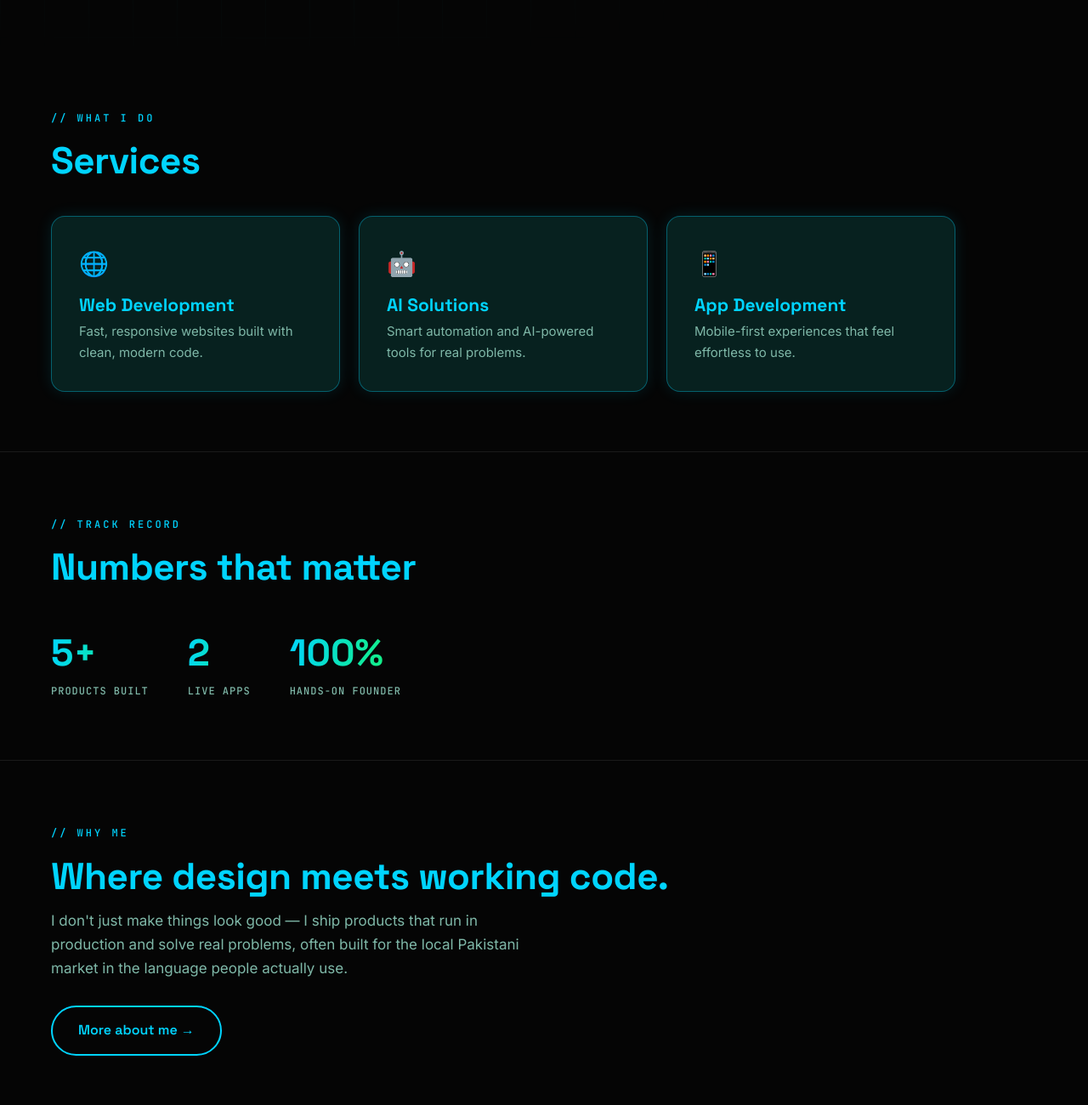
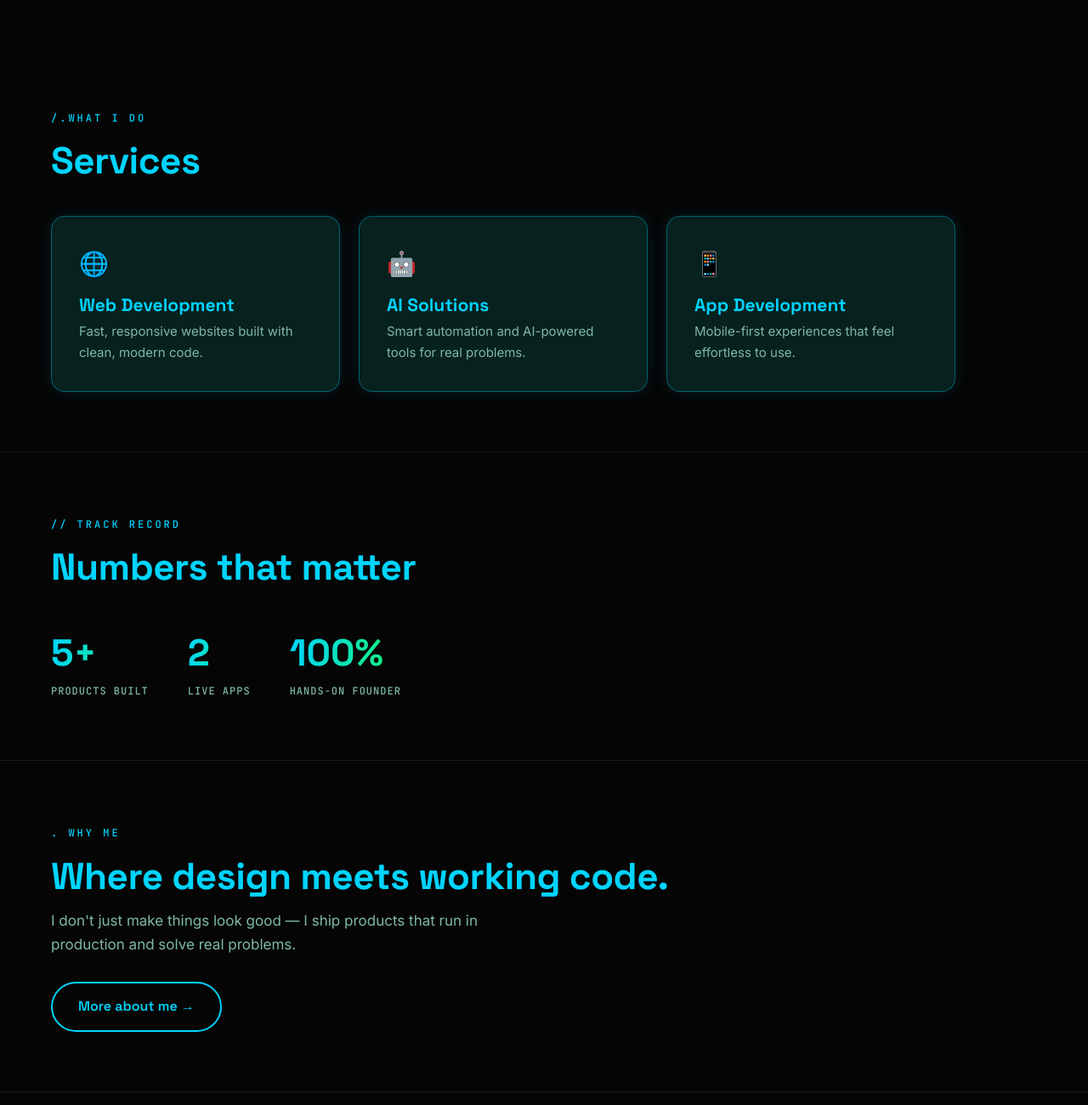
Before and after one commit to hamidsaima995-bit/NINJA-TECH, a plain HTML site: page index.html in a window 1280 px wide. Shown: the part 560-1860 px from the top of the page at 85% size. Drawn offline with Linux system fonts and the light colour scheme.

Commit message:
Update index.html

```diff
--- a/index.html
+++ b/index.html
@@ -36,7 +36,7 @@
   </header>
 
   <section class="section">
-    <span class="eyebrow">// What I do</span>
+    <span class="eyebrow">/.What I do</span>
     <h2>Services</h2>
     <div class="grid">
       <div class="box"><span class="ico">🌐</span><h3>Web Development</h3><p>Fast, responsive websites built with clean, modern code.</p></div>
@@ -56,9 +56,9 @@
   </section>
 
   <section class="section bordered">
-    <span class="eyebrow">// Why me</span>
+    <span class="eyebrow">. Why me</span>
     <h2>Where design meets working code.</h2>
-    <p class="lead">I don't just make things look good — I ship products that run in production and solve real problems, often built for the local Pakistani market in the language people actually use.</p>
+    <p class="lead">I don't just make things look good — I ship products that run in production and solve real problems.</p>
     <div style="margin-top:30px;">
       <a href="about.html" class="btn btn-ghost">More about me →</a>
     </div>
```
